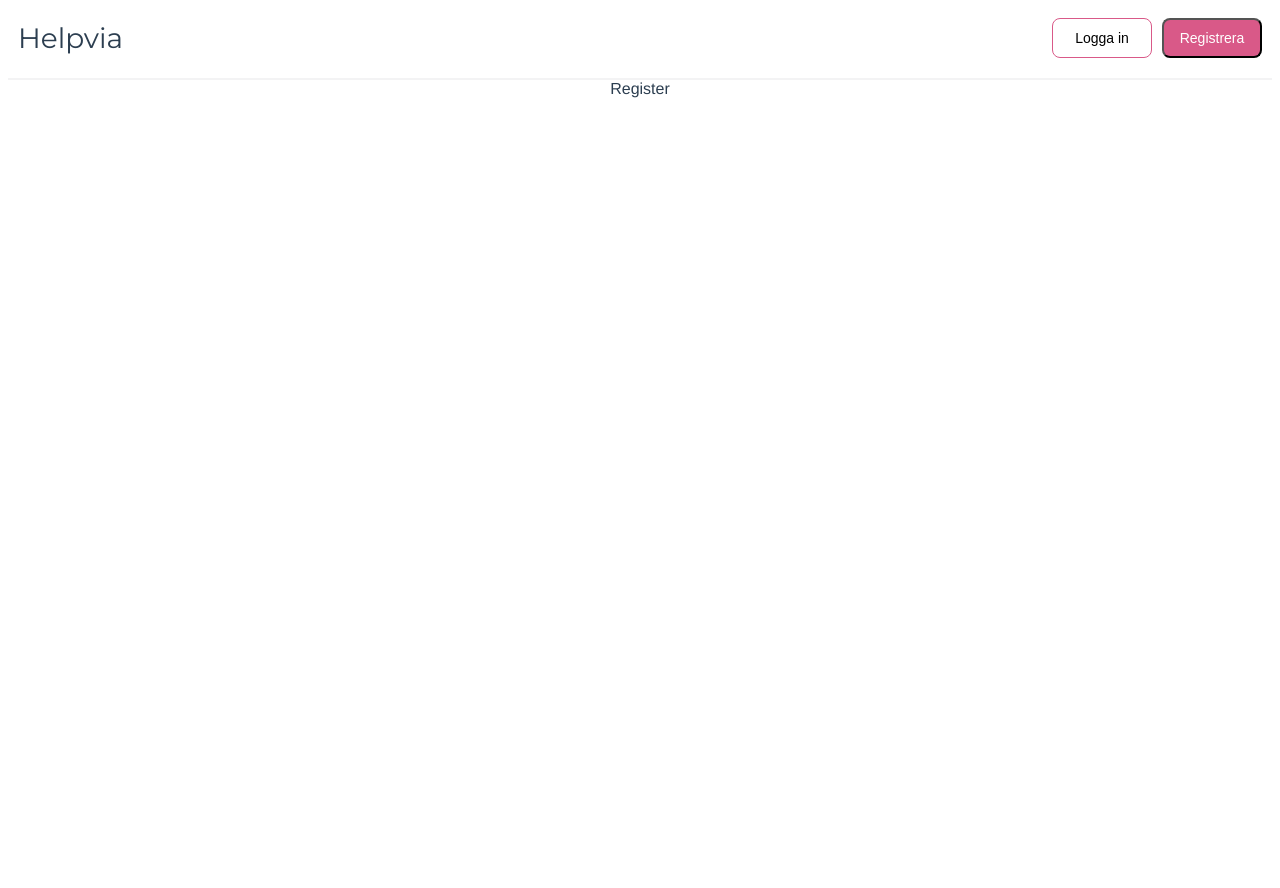
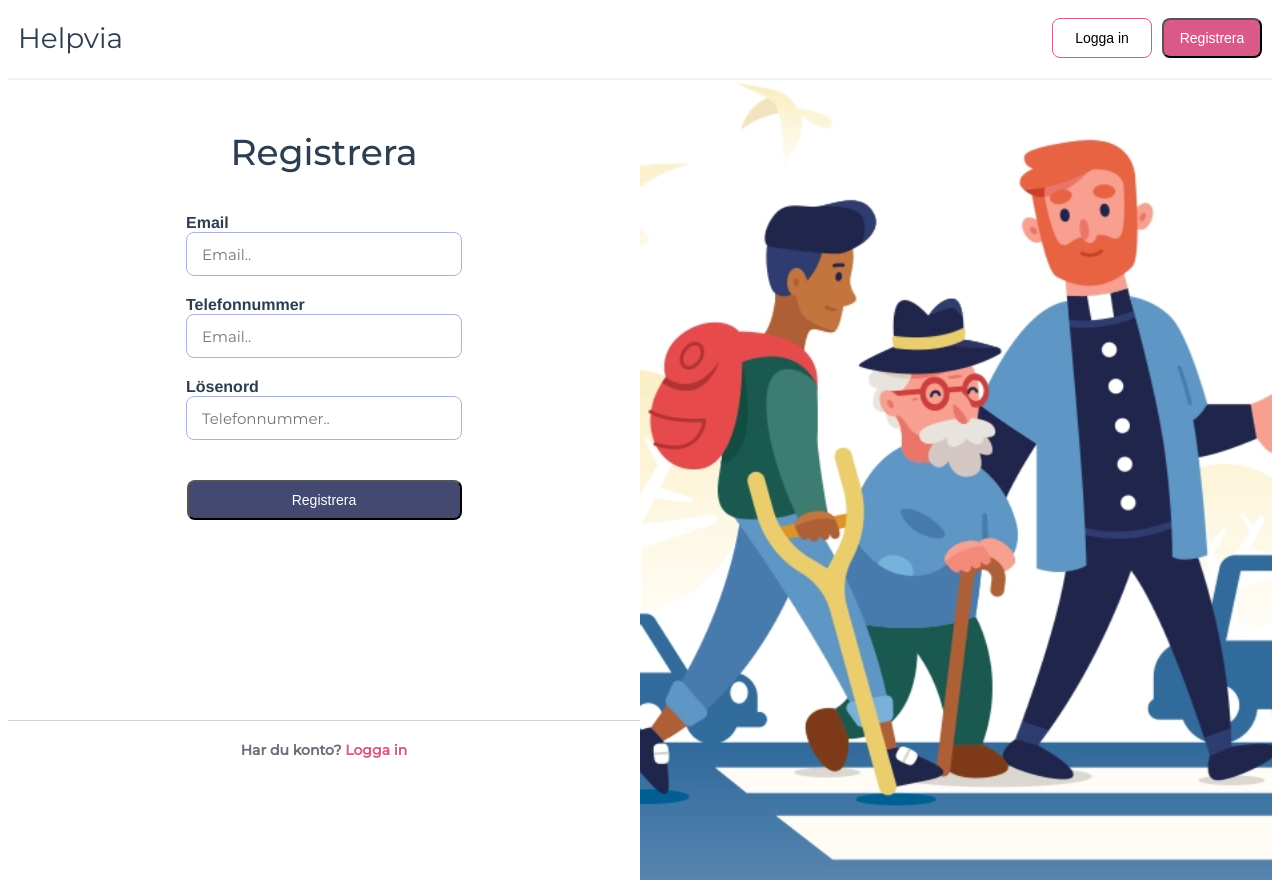
Before and after one commit to SamuelGustafsson/helpvia-client, a Vue app: page /register in a window 1280 px wide. Before the commit the page ends 800 px from the top, so only its background shows below. Built offline with nearby package versions, Linux system fonts and the light colour scheme; no server answers.

Commit message:
add register

```diff
--- a/src/register/Register.vue
+++ b/src/register/Register.vue
@@ -1,13 +1,120 @@
 <template>
-  <div>Register</div>
+  <div>
+    <div class="page-holder">
+      <div>
+        <div class="input-section">
+          <div class="input-fields">
+            <div class="header-text">
+              Registrera
+            </div>
+            <div class="input-field">
+              <b> Email </b>
+              <hInput placeholder="Email.." size="large" />
+            </div>
+            <div class="input-field">
+              <b> Telefonnummer </b>
+              <hInput placeholder="Email.." size="large" />
+            </div>
+            <div class="input-field">
+              <b> Lösenord </b>
+              <hInput
+                placeholder="Telefonnummer.."
+                size="large"
+                type="password"
+              />
+            </div>
+          </div>
+          <div class="login-button-holder">
+            <hButton text="Registrera" size="large" color="dusk" />
+          </div>
+        </div>
+        <div class="register-section">
+          <span class="no-account-text"> Har du konto?</span>
+          <span class="register-text"> Logga in </span>
+        </div>
+      </div>
+      <div class="image-section"></div>
+    </div>
+  </div>
 </template>
 
 <script>
+import hInput from "../components/elements/hInput";
+import hButton from "../components/elements/hButton";
 export default {
-name: "Register"
-}
+  name: "Login",
+  components: {
+    hInput,
+    hButton
+  }
+};
 </script>
 
-<style style="scss" scoped>
+<style lang="scss" scoped>
+.page-holder {
+  display: grid;
+  grid-template-columns: 1fr;
+  @media screen and (min-width: 1170px) {
+    grid-template-columns: 1fr 1fr;
+  }
+}
+.input-section {
+  padding-top: 50px;
+  margin: 0 auto;
+}
+.header-text {
+  display: grid;
+  justify-content: center;
+  font-family: Montserrat;
+  font-size: 36px;
+  font-weight: 500;
+  padding-bottom: 20px;
+}
+.input-fields {
+  display: grid;
+  grid-gap: 20px;
+}
+.input-field {
+  display: grid;
+  justify-content: center;
+  text-align: left;
+}
+.align-right {
+  text-align: right;
+  font-family: Montserrat;
+  font-size: 14px;
+  font-weight: 500;
+  padding-top: 5px;
+}
+.login-button-holder {
+  padding-top: 40px;
+  padding-bottom: 200px;
+}
+.register-section {
+  border-top: 1px solid lightgray;
+  padding-top: 20px;
+  width: 100%;
+}
+.register-text {
+  font-family: Montserrat;
+  font-size: 14px;
+  font-weight: 600;
+  color: #d95988;
+}
+.no-account-text {
+  font-family: Montserrat;
+  font-size: 14px;
+  font-weight: 600;
+  color: #6e6d7a;
+}
+.image-section {
+  display: none;
 
+  @media screen and (min-width: 1170px) {
+    display: block;
+    background: url("../assets/login.svg");
+    height: 100vh;
+    background-size: cover;
+  }
+}
 </style>
```
